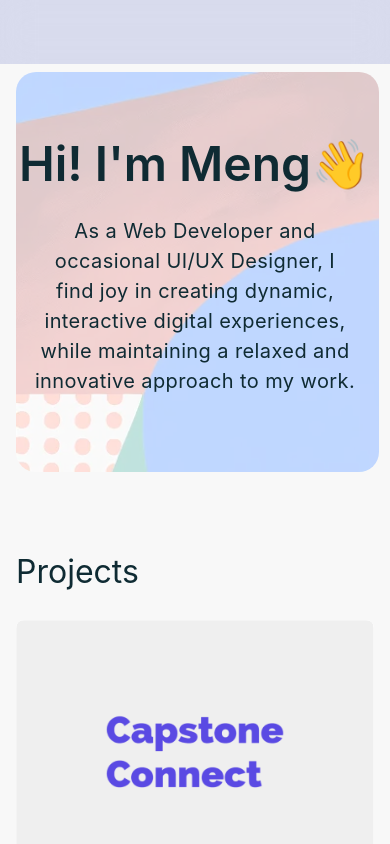
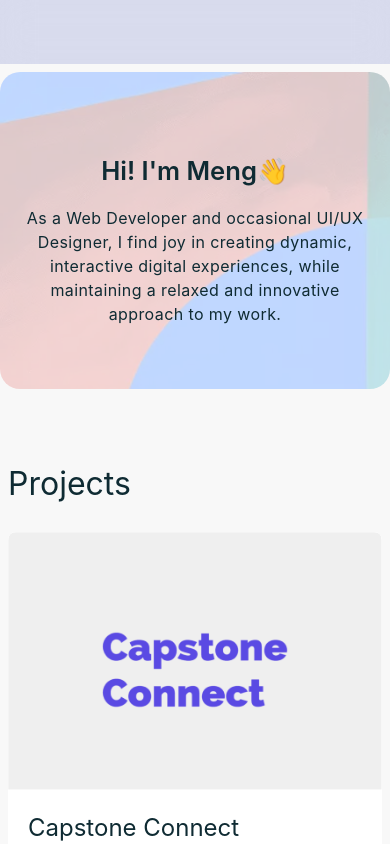
Before and after one commit to mong00x/portfolio, a Next.js app: page / in a window 390 px wide. Shown: the top 844 px of the page. Built offline with nearby package versions, Linux system fonts and the light colour scheme.

Commit message:
even more fixes, centered bg image using -webkit-fill-available

```diff
--- a/styles/Home.module.css
+++ b/styles/Home.module.css
@@ -1,6 +1,5 @@
 .container {
   padding: 0 16em;
-  max-width: 1600px;
   margin:auto;
 }
 
@@ -78,12 +77,9 @@
   padding-top: 4rem;
 }
 
-.hero {
-}
-
 .herobg{
-  margin-left:5vw;
-  width: 90vw;
+  margin:0 5rem;
+  width: -webkit-fill-available;
   z-index:0;
   top:6rem;
   height:500px;
@@ -157,8 +153,7 @@
 }
 
 .projects {
-  padding-top: 8rem;
-
+  padding-top: 10%;
   padding-bottom: 4rem;
 }
 
@@ -244,7 +239,7 @@
 }
 
 /* medium */
-@media (max-width: 100em) and (min-width: 40em) {
+@media (max-width: 100em) and (min-width: 42em) {
   .container {
     padding: 0 2rem;
   }
@@ -258,8 +253,8 @@
   } */
 
   .herobg{
-    margin-left:2vw;
-    width:95vw;
+    margin:0 2rem;
+    width: -webkit-fill-available;
     z-index:0;
     top:4.5rem;
     height:400px;
@@ -271,33 +266,38 @@
     border-radius: 12px;
   }
 
+
   .greetings {
     margin-top: 3rem;
   }
 
-  .intro {
-    font-size: 1.25rem !important;
-    width: 80% !important;
+   .intro {
+    width: 90%;
+    font-size: 1.5rem !important;
+    color: var(--dark-color);
+  }
+
+  .projects {
+    padding-top: 18%;
+    padding-bottom: 4rem;
   }
 
   .grid {
-    grid-template-columns: 1fr 1fr 1fr;
+    grid-template-columns: 1fr 1fr;
   }
 }
 
 /* small */
-@media (max-width: 60em) {
+@media (max-width: 42em) {
   .container {
     padding: 0 1rem;
   }
 
   .navBtnGroup {
-    display: flex !important;
-    margin-right: 4rem !important;
   }
 
   .navBtnContainer {
-    margin: 1rem;
+    margin-right: 3rem;
   }
 
 
@@ -306,14 +306,15 @@
   } */
 
   .herobg{
-    margin:auto 1rem;
-    width:93vw;
-    z-index:0;
-    top:4.5rem;
-    height:400px;
-    position:absolute;
-    background-image: url("../public/hero.webp");
-    background-size:1000px;
+    margin-left: 1rem;
+    width: -webkit-fill-available;
+    margin-right: 1rem;
+    z-index: 0;
+    top: 4.5rem;
+    height: 10%;
+    position: absolute;
+    background-image: url(/_next/static/media/hero.cf28bbe8.webp);
+    background-size: 1000px;
     background-attachment: fixed;
     border-radius: 20px;
   }
@@ -323,8 +324,8 @@
 
   .hero .intro {
     width: 90%;
+    font-size: 1.25rem !important;
     color: var(--dark-color);
-    font-size: 1.25rem;
   }
 
   .linebreaker {
@@ -335,8 +336,69 @@
     align-self: end;
   }
 
+  .projects{
+    padding-top: 20%;
+  }
+
   .grid {
     display: flex;
     flex-direction: column;
   }
 }
+
+@media ( max-width: 30em) {
+  .container {
+    padding: 0 .5rem;
+  }
+
+  .navBtnGroup {
+  }
+
+  .navBtnContainer {
+    margin-right: 3rem;
+  }
+
+  .hero {
+    padding: 2rem 0;
+  }
+
+  .herobg{
+    margin:0;
+    width:100%;
+    z-index:0;
+    top:4.5rem;
+    height:9%;
+    position:absolute;
+    background-image: url("../public/hero.webp");
+    background-size:1000px;
+    background-attachment: fixed;
+    border-radius: 20px;
+  }
+  .greetings h1 {
+    margin-top: .5rem;
+    font-size: 1.6rem;
+  }
+
+
+  .hero .intro {
+    width: 90%;
+    font-size: 1rem !important;
+    color: var(--dark-color);
+  }
+
+  .linebreaker {
+    display: none;
+  }
+
+  .emoji {
+    align-self: end;
+  }
+
+  .project{
+    padding-top: 20%;
+  }
+  .grid {
+    display: flex;
+    flex-direction: column;
+  }
+}
--- a/styles/globals.css
+++ b/styles/globals.css
@@ -100,7 +100,7 @@ p {
   letter-spacing: 0.4px;
 }
 
-@media (max-width: 60em) {
+@media (max-width: 100em) {
   h1 {
     font-size: 3rem;
   }
```
